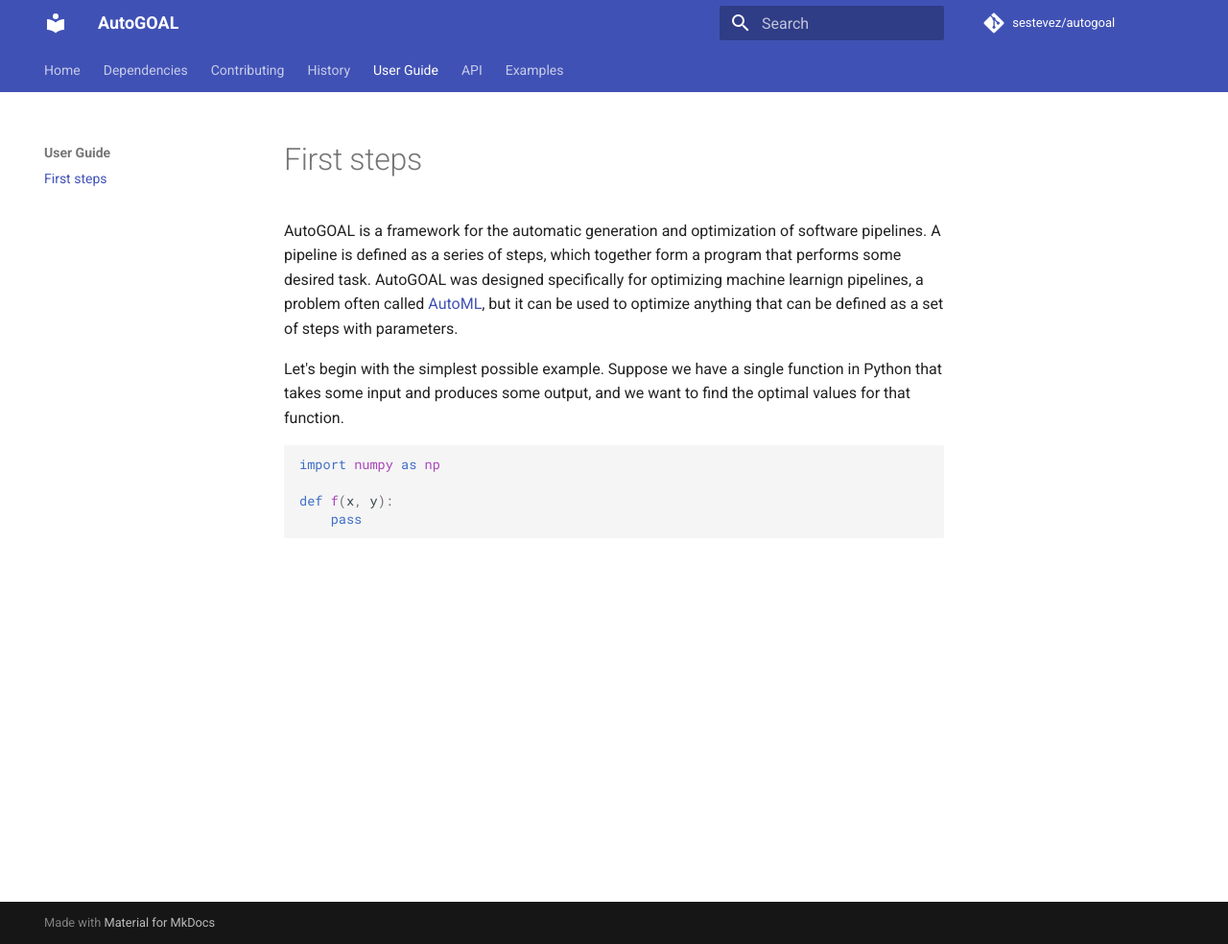
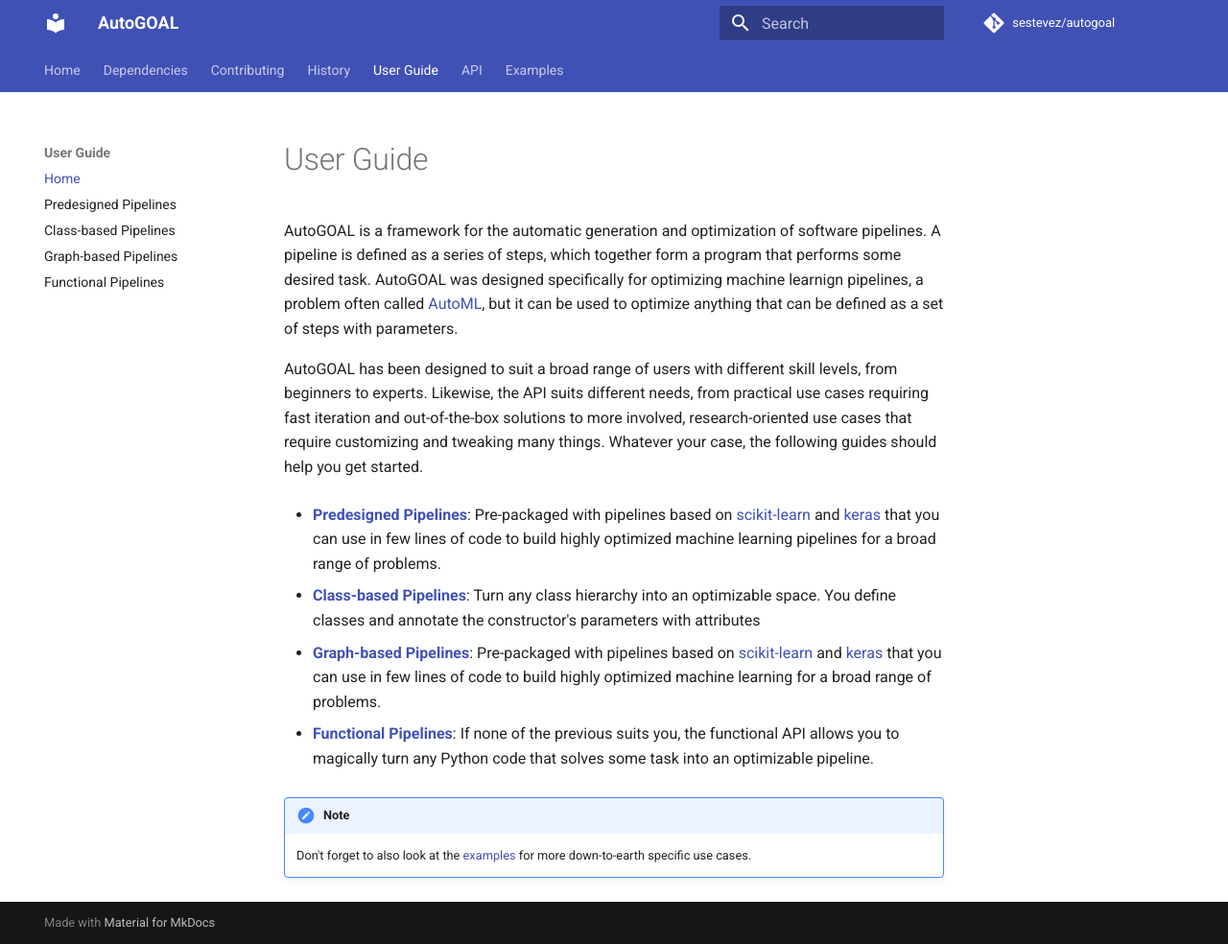
Before and after one commit to autogoal/autogoal, an MkDocs documentation site: the page built from docs/guide/index.md, in a window 1280 px wide and 984 px high. Shown: the whole window at 96% size. Built offline with MkDocs 1.6.1 and Material for MkDocs 9.7.7, drawn with Linux system fonts in a browser that asks for light colours; comment, search, counter and statistics services are not loaded.

Commit message:
Update documentation

````diff
--- a/docs/guide/index.md
+++ b/docs/guide/index.md
@@ -1,16 +1,30 @@
-# First steps
+# User Guide
 
 AutoGOAL is a framework for the automatic generation and optimization of software pipelines.
 A pipeline is defined as a series of steps, which together form a program that performs some desired task.
 AutoGOAL was designed specifically for optimizing machine learnign pipelines, a problem often called [AutoML](https://automl.org),
 but it can be used to optimize anything that can be defined as a set of steps with parameters.
 
-Let's begin with the simplest possible example.
-Suppose we have a single function in Python that takes some input and produces some output, and we want to find the optimal values for that function.
+AutoGOAL has been designed to suit a broad range of users with different skill levels, from beginners to experts.
+Likewise, the API suits different needs, from practical use cases requiring fast iteration and out-of-the-box solutions
+to more involved, research-oriented use cases that require customizing and tweaking many things.
+Whatever your case, the following guides should help you get started.
 
-```python
-import numpy as np
+* **[Predesigned Pipelines](/guide/predesigned/)**:
+    Pre-packaged with pipelines based on [scikit-learn](/api/sklearn/) and [keras](/api/keras/)
+    that you can use in few lines of code to build highly optimized machine learning pipelines for a broad range of problems.
 
-def f(x, y):
-    pass
-```
+* **[Class-based Pipelines](/guide/cfg/)**:
+    Turn any class hierarchy into an optimizable space. You define classes and annotate the constructor's parameters
+    with attributes
+
+* **[Graph-based Pipelines](/guide/graph/)**:
+    Pre-packaged with pipelines based on [scikit-learn](/api/sklearn/) and [keras](/api/keras/)
+    that you can use in few lines of code to build highly optimized machine learning for a broad range of problems.
+
+* **[Functional Pipelines](/guide/functional/)**:
+    If none of the previous suits you, the functional API allows you to magically turn any Python code
+    that solves some task into an optimizable pipeline.
+
+!!! note
+    Don't forget to also look at the [examples](/examples/) for more down-to-earth specific use cases.
--- a/docs/make.py
+++ b/docs/make.py
@@ -12,7 +12,7 @@
     current = Path(__file__)
     folder = current.parent
 
-    for fname in folder.glob("**/*.py"):
+    for fname in folder.rglob("*.py"):
         if fname.name.startswith("_"):
             continue
         if fname.name == current.name:
--- a/mkdocs.yml
+++ b/mkdocs.yml
@@ -21,11 +21,17 @@
     - History: history.md
 
     - User Guide:
-        - First steps: guide/index.md
+        - Home: guide/index.md
+        - Predesigned Pipelines: guide/predesigned.md
+        - Class-based Pipelines: guide/cfg.md
+        - Graph-based Pipelines: guide/graph.md
+        - Functional Pipelines: guide/functional.md
+
 
     - API:
         - AutoGOAL: api/index.md
-        - Context Free Grammars: api/cfg.md
+        - Grammars: api/grammar.md
+        - Search: api/search.md
 
     - Examples:
         - Sklearn: examples/sklearn_simple_grammar.md
````
Also changed, not shown: docs/api/grammar.md (renamed from docs/api/cfg.md, +1 -1 lines), docs/api/search.md (added, +36 -0 lines), docs/examples/bert.md (deleted, +0 -55 lines), docs/guide/functional.md (added, +37 -0 lines), docs/guide/functional.py (added, +35 -0 lines), docs/guide/functional_api.py (deleted, +0 -25 lines), docs/examples/_bert.py (renamed from docs/examples/bert.py), 1 other file.
